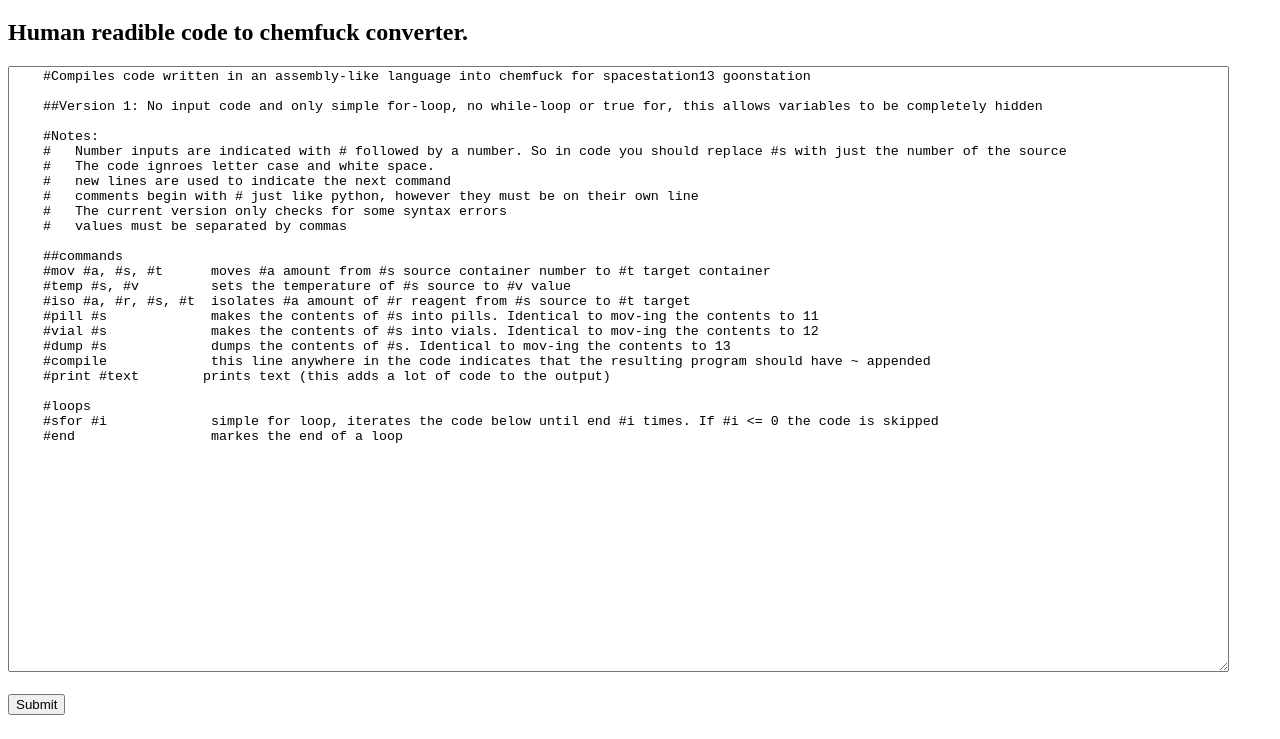
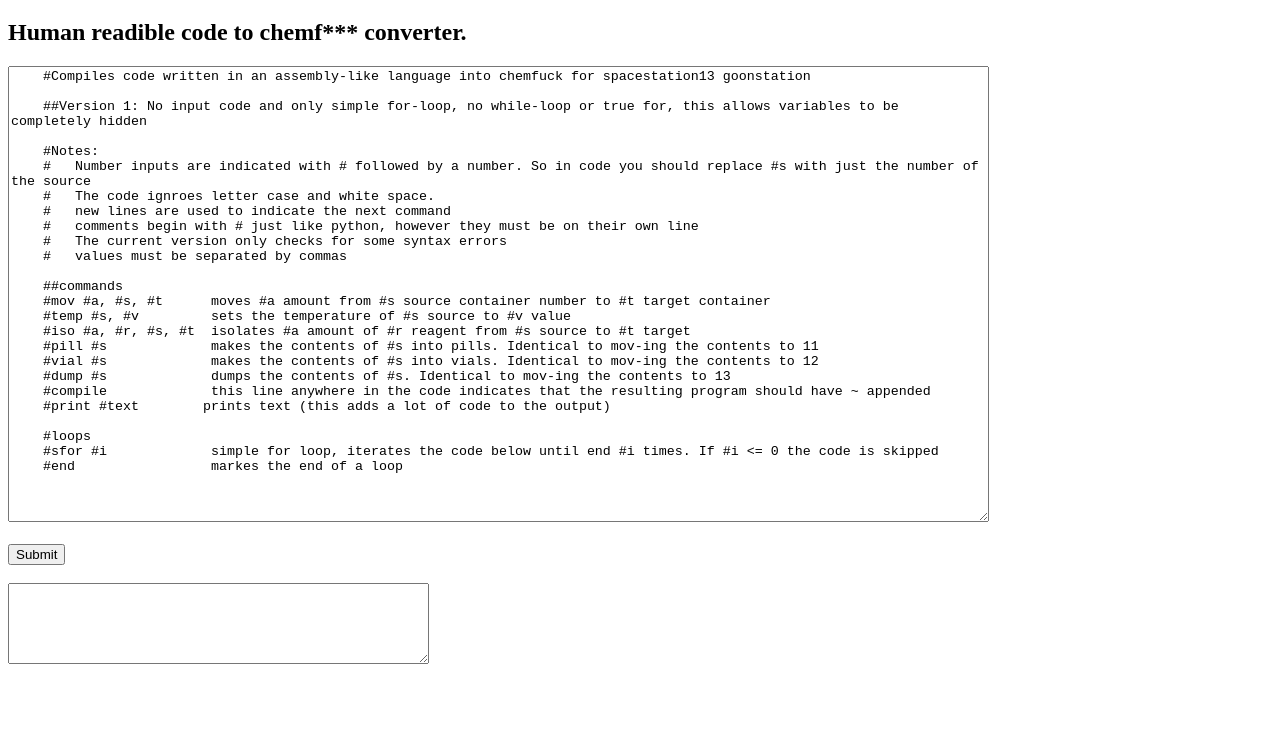
Before and after one commit to 112358sam/ChemiAssembler, a plain HTML site: page index.html in a window 1280 px wide. Shown: the part 61-800 px from the top of the page. Drawn offline with Linux system fonts and the light colour scheme.

Commit message:
Updated UI with text area output

```diff
--- a/index.html
+++ b/index.html
@@ -3,9 +3,9 @@
 <body>
 
 <h1>ChemiAssembler</h1>
-<h2>Human readible code to chemfuck converter.</h2>
+<h2>Human readible code to chemf*** converter.</h2>
 
-<textarea id="input_code" name="input_box" rows="40" cols="150">
+<textarea id="input_code" name="input_box" rows="30" cols="120">
     #Compiles code written in an assembly-like language into chemfuck for spacestation13 goonstation
 
     ##Version 1: No input code and only simple for-loop, no while-loop or true for, this allows variables to be completely hidden
@@ -34,14 +34,15 @@
 </textarea>
 <br><br>
 <button onclick="convert()">Submit</button>
-
-<p id="output"></p>
+<br><br>
+<textarea id="output" name="output_box" rows="5" cols="50" onclick="this.focus();this.select()" readonly="readonly">
+</textarea>
 
 <script src="./assembler.js"></script>
 <script>
 function convert(){
     var intext = document.getElementById("input_code").value;
-    console.log(intext);
+    //console.log(intext);
     var outtext = assembler(intext);
     document.getElementById("output").innerHTML = outtext;
 }
```
Also changed, not shown: assembler_page.html (+2 -1 lines).
